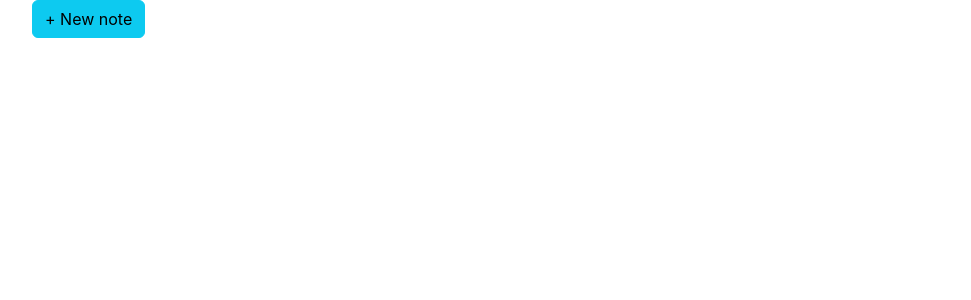
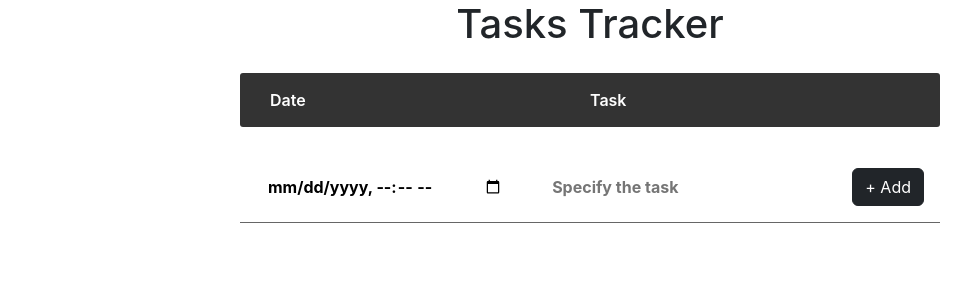
Before and after one commit to anas-kazay/React-mini-projects, a React (Create React App) app in the folder projects-group/: page / in a window 1280 px wide. Shown: the top 300 px of the page, without its empty margins (50-1021 px from the left). Built offline with nearby package versions, Linux system fonts and the light colour scheme; the HTML template or start-up script is replaced by a standard one.

Commit message:
Add tasks tracker App

```diff
--- a/projects-group/src/App.js
+++ b/projects-group/src/App.js
@@ -1,10 +1,10 @@
 import "./App.css";
-import NotesApp from "./projects/13-notes-app/NotesApp";
+import TasksTrackerApp from "./projects/14-tasks-tracker/TasksTrackerApp";
 
 function App() {
   return (
     <div className="App">
-      <NotesApp />
+      <TasksTrackerApp />
     </div>
   );
 }
--- a/projects-group/src/index.css
+++ b/projects-group/src/index.css
@@ -26,3 +26,7 @@
     transform: scale(0);
   }
 }
+
+ul {
+  list-style-type: none; /* Remove the bullet points */
+}
--- /dev/null
+++ b/projects-group/src/projects/14-tasks-tracker/NewTask.jsx
@@ -0,0 +1,26 @@
+import React from "react";
+import { NewTaskStyle } from "./TableStyle";
+import Button from "../components/Button";
+import { RiDeleteBin6Fill } from "react-icons/ri";
+
+export default function NewTask({ type, date, onDelete, onTaskClick }) {
+  return (
+    <NewTaskStyle onClick={onTaskClick}>
+      <div>
+        <h3>{type}</h3>
+        <small className="text-danger">{date}</small>
+      </div>
+      <Button
+        btnClass={"btn-light btn-sm px-4"}
+        text=""
+        icon={
+          <RiDeleteBin6Fill
+            className="text-danger fs-lg"
+            style={{ userSelect: "none", pointerEvents: "none" }}
+          />
+        }
+        onClick={onDelete}
+      />
+    </NewTaskStyle>
+  );
+}
--- /dev/null
+++ b/projects-group/src/projects/14-tasks-tracker/TableStyle.jsx
@@ -0,0 +1,59 @@
+import styled from "styled-components";
+
+export const TableStyle = styled.div`
+  width: 700px;
+  margin: auto;
+  font-weight: 600;
+  ul.table-head {
+    display: grid;
+    grid-template-columns: repeat(2, 1fr);
+    background-color: #333;
+    color: #fff;
+    border-radius: 3px;
+    padding: 15px 30px;
+    margin-top: 25px;
+    margin-bottom: 25px;
+  }
+
+  ul.table-row {
+    margin-bottom: 25px;
+    & li {
+      background-color: #fff;
+      box-shadow: 0px 0px 5px 1px rgba(0, 0, 0, 0.2);
+      border-radius: 3px;
+      padding: 15px 30px;
+      margin-top: 25px;
+      margin-bottom: 25px;
+      transition: all 0.2s ease;
+      &:hover {
+        cursor: pointer;
+        box-shadow: none;
+      }
+      &:nth-child(even) {
+        background-color: rgba(141, 200, 228, 0.1);
+      }
+      &:nth-child(odd) {
+        background-color: rgba(141, 200, 228, 0.2);
+      }
+      &.completed {
+        color: gray;
+        background-color: lightgray;
+        box-shadow: none;
+      }
+    }
+  }
+  input {
+    border: none;
+    padding: 0.35rem 0.75rem;
+    font-weight: bold;
+    font-size: 0.9;
+  }
+  input:hover {
+    background: rgba(104, 104, 104, 0.2);
+  }
+`;
+
+export const NewTaskStyle = styled.li`
+  display: flex;
+  justify-content: space-between;
+`;
--- /dev/null
+++ b/projects-group/src/projects/14-tasks-tracker/Task.jsx
@@ -0,0 +1,25 @@
+import React from "react";
+import Button from "../components/Button";
+
+export default function Task({ data, setDate, type, setType, onClick }) {
+  return (
+    <div
+      className="d-flex"
+      style={{
+        justifyContent: "space-between",
+        borderBottom: "1px solid #666",
+        marginBottom: "2rem",
+        padding: "1rem",
+      }}
+    >
+      <input type="datetime-local" value={data} onChange={setDate} />
+      <input
+        type="text"
+        value={type}
+        onChange={setType}
+        placeholder="Specify the task"
+      />
+      <Button text="+ Add" onClick={onClick} />
+    </div>
+  );
+}
--- /dev/null
+++ b/projects-group/src/projects/14-tasks-tracker/TasksTrackerApp.jsx
@@ -0,0 +1,70 @@
+import React, { useState } from "react";
+import Title from "../components/Title";
+import { TableStyle } from "./TableStyle";
+import Task from "./Task";
+import NewTask from "./NewTask";
+
+export default function TasksTrackerApp() {
+  const [newTask, setNewTask] = useState({
+    date: "",
+    type: "",
+    completed: "",
+  });
+
+  const handleChangeDate = (e) => {
+    setNewTask({ ...newTask, date: e.target.value });
+  };
+
+  const handleChangeType = (e) => {
+    setNewTask({ ...newTask, type: e.target.value });
+  };
+
+  const addNewTask = () => {
+    setTaskList([...taskList, { date: newTask.date, type: newTask.type }]);
+  };
+
+  const handleCompleted = (e) => {
+    e.target.classList.toggle("completed");
+    console.log("yes");
+  };
+
+  const handleDelete = (e) => {
+    window.confirm("Delete this Task?") && e.target.parentElement.remove();
+  };
+
+  let tasks = [{ date: "", type: "" }];
+
+  const [taskList, setTaskList] = useState(tasks);
+
+  return (
+    <>
+      <Title text={"Tasks Tracker"} />
+      <TableStyle>
+        <ul className="table-head">
+          <li>Date</li>
+          <li>Task</li>
+        </ul>
+        <Task
+          date={newTask.date}
+          setDate={handleChangeDate}
+          type={newTask.type}
+          setType={handleChangeType}
+          onClick={addNewTask}
+        />
+        <ul className="table-row p-0">
+          {taskList.map((task, index) => {
+            return task.date !== "" && task.type !== "" ? (
+              <NewTask
+                key={index}
+                date={task.date}
+                type={task.type}
+                onTaskClick={handleCompleted}
+                onDelete={handleDelete}
+              />
+            ) : null;
+          })}
+        </ul>
+      </TableStyle>
+    </>
+  );
+}
```
